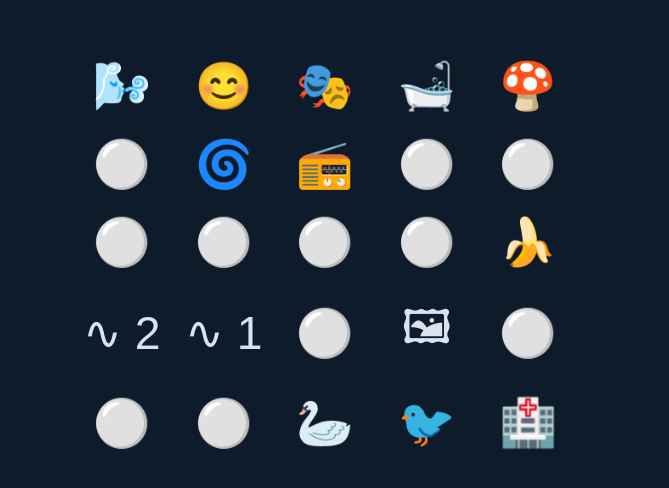
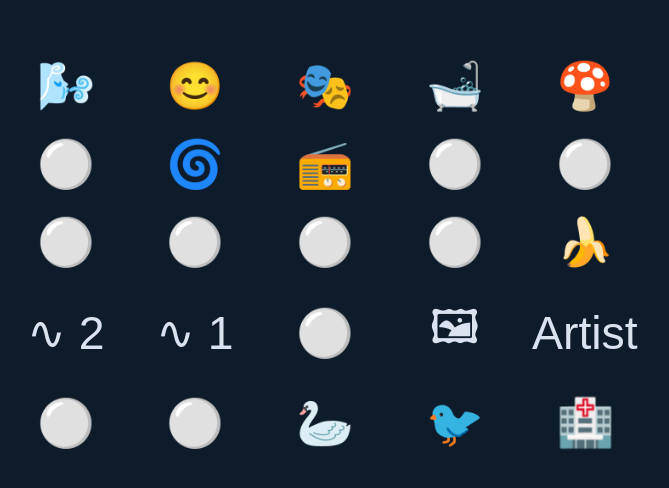
Before and after one commit to indexmod/menu, a plain HTML site: page index.html in a window 1280 px wide. Shown: the part 146-634 px from the top of the page, without its empty margins (315-984 px from the left). Drawn offline with Linux system fonts and the light colour scheme.

Commit message:
Update index.html

```diff
--- a/index.html
+++ b/index.html
@@ -115,7 +115,7 @@
     <a class="icon-link" href="https://indexmod.github.io/sound">∿ 1</a>
     <a class="icon-link" "https://mind.indexmod.xyz">⚪</a>
     <a class="icon-link" href="https://satel.indexmod.xyz">🖼</a>
-    <a class="icon-link" href="https://indexmod.xyz/deinichenko-andrei">⚪</a>
+    <a class="icon-link" href="https://indexmod.xyz/deinichenko-andrei">Artist</a>
     <a class="icon-link" "https://dream.indexmod.xyz">⚪</a>
     <a class="icon-link" "https://cloud.indexmod.xyz">⚪</a>
     <a class="icon-link" href="https://swanlake.indexmod.xyz">🦢</a>
```
